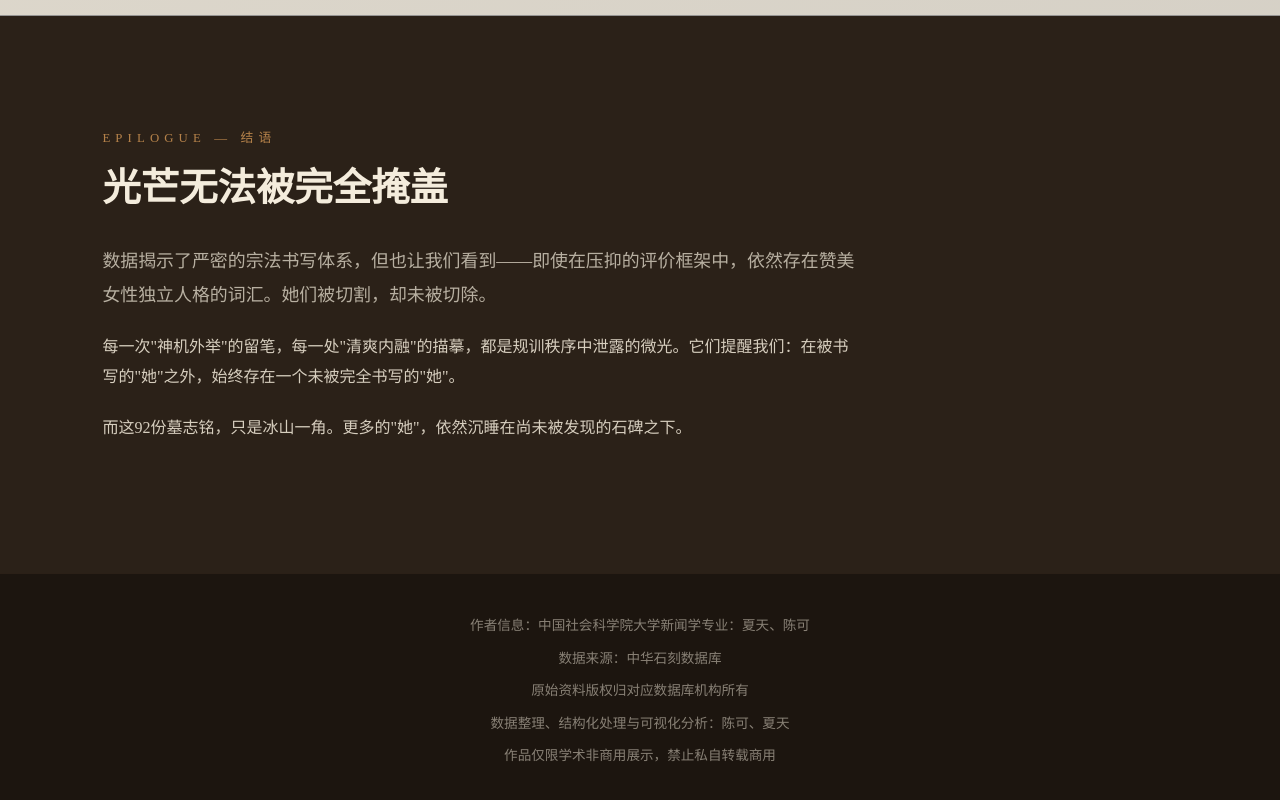
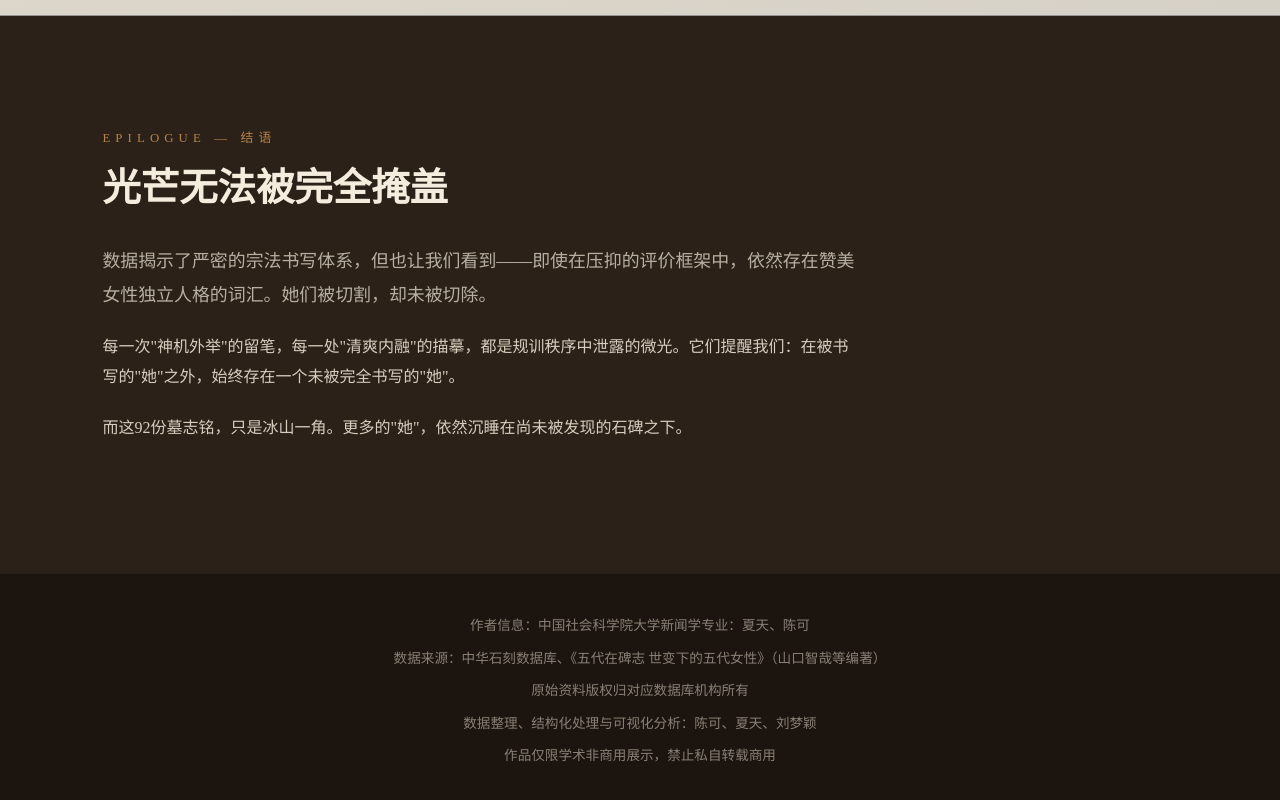
Before and after one commit to ywbzgb4r99-lab/ywbzgb4r99-lab.github.io, a plain HTML site: page index.html in a window 1280 px wide. Shown: the part 9390-10190 px from the top of the page. Drawn offline with Linux system fonts and the light colour scheme; grey boxes are pictures that could not be loaded.

Commit message:
Update index.html

```diff
--- a/index.html
+++ b/index.html
@@ -559,9 +559,9 @@ footer{
 
 <footer>
   <div>作者信息：中国社会科学院大学新闻学专业：夏天、陈可</div>
-  <div>数据来源：中华石刻数据库</div>
+  <div>数据来源：中华石刻数据库、《五代在碑志 世变下的五代女性》（山口智哉等编著）</div>
   <div>原始资料版权归对应数据库机构所有</div>
-  <div>数据整理、结构化处理与可视化分析：陈可、夏天</div>
+  <div>数据整理、结构化处理与可视化分析：陈可、夏天、刘梦颖</div>
   <div>作品仅限学术非商用展示，禁止私自转载商用</div>
 </footer>
 
```
